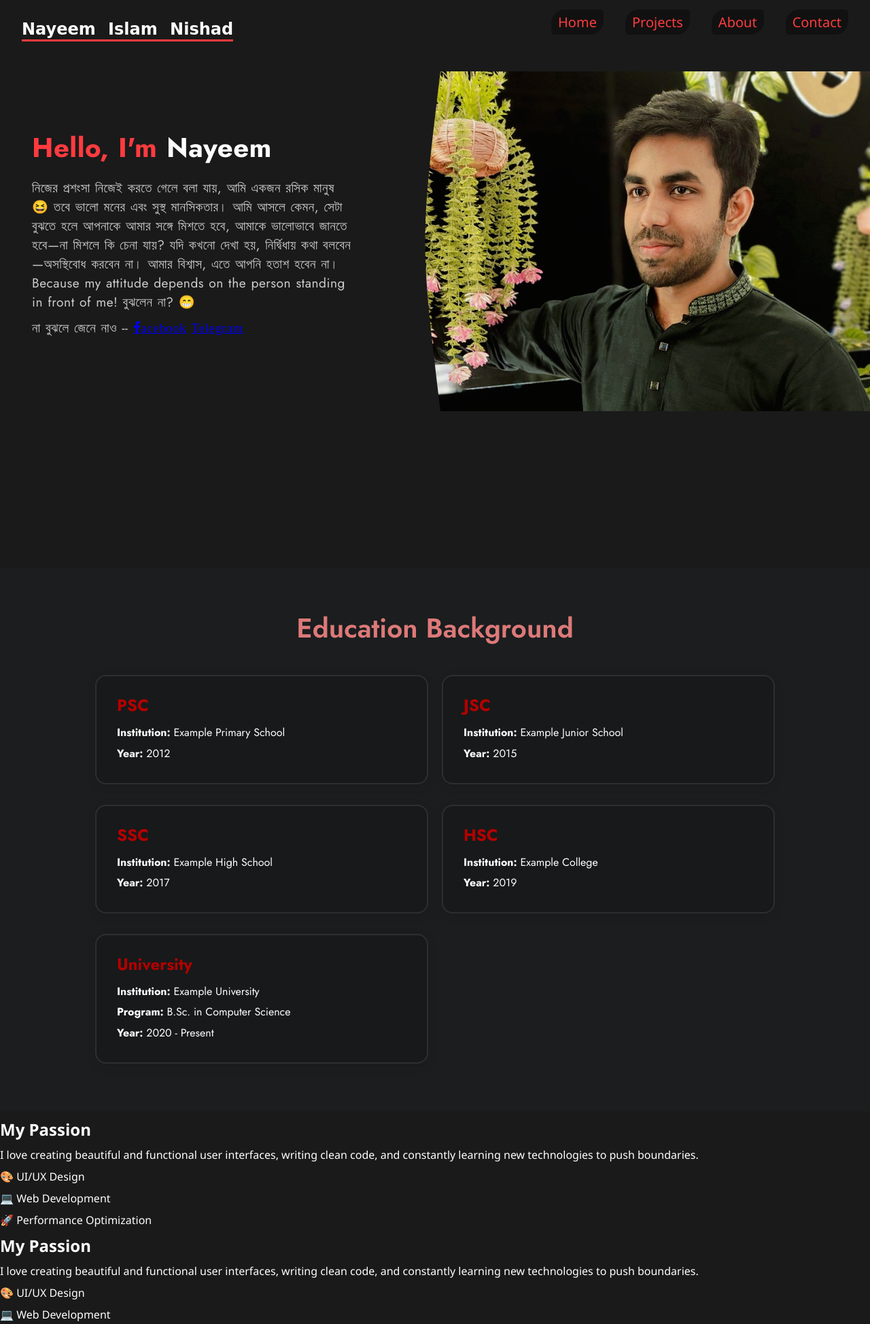
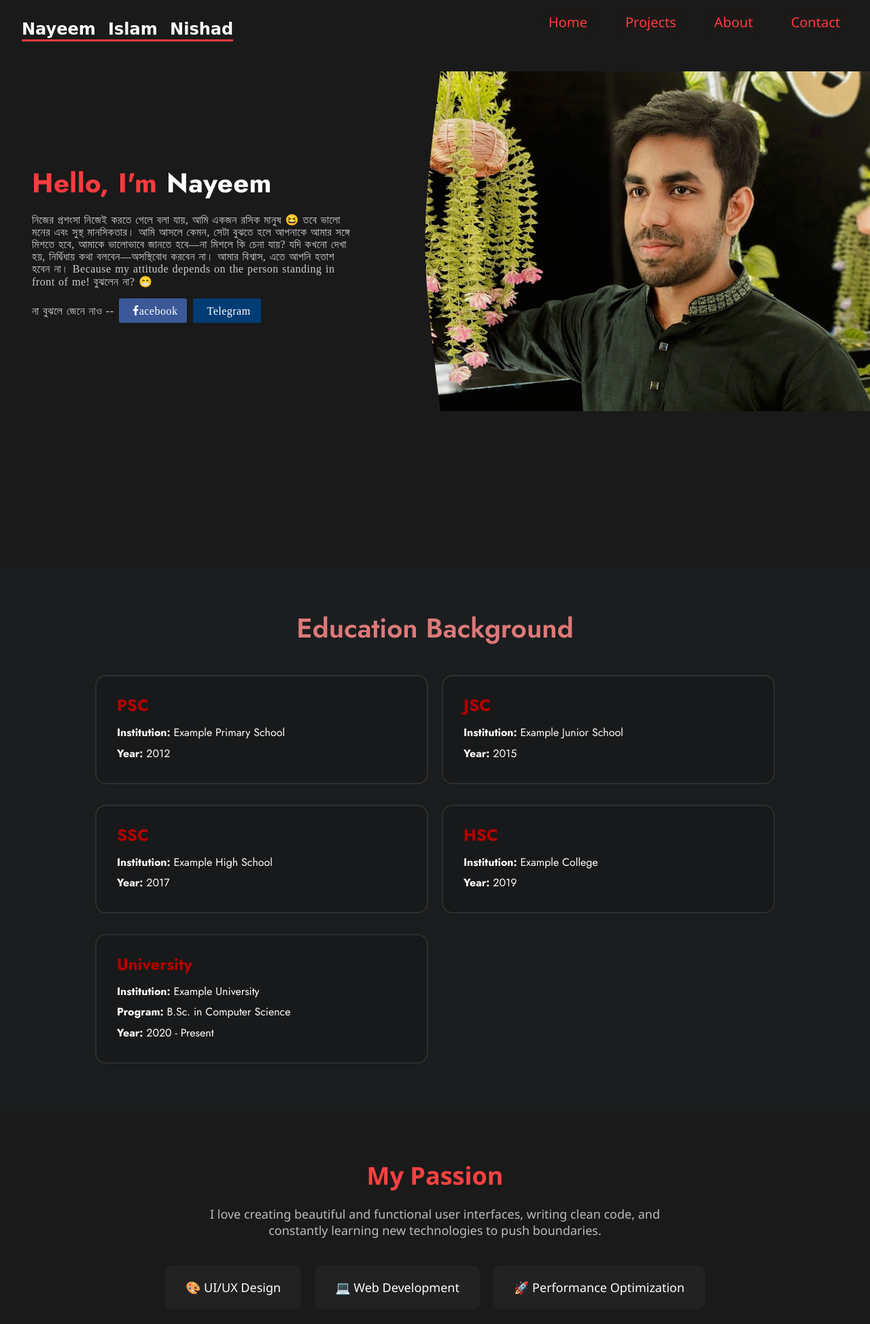
Before and after one commit to nayeemislamnishad/Nayeem, a plain HTML site: page index.html in a window 1280 px wide. Shown: the top 1948 px of the page at 68% size. Drawn offline with Linux system fonts and the light colour scheme; a web font is replaced by a local one.

Commit message:
Update style.css

```diff
--- a/style.css
+++ b/style.css
@@ -410,3 +410,114 @@ body {
       from { width: 0; }
       to { width: 100%; }
     }
+
+    .section {
+  padding: 60px 20px;
+  text-align: center;
+}
+
+.dark-bg {
+  background: #1a1a1a;
+}
+
+.darker-bg {
+  background: #0d0d0d;
+}
+
+.container {
+  max-width: 1200px;
+  margin: 0 auto;
+}
+
+.section-title {
+  font-size: 36px;
+  color: #ff4141;
+  margin-bottom: 20px;
+}
+
+.section-desc {
+  font-size: 18px;
+  color: #bbb;
+  margin-bottom: 40px;
+  max-width: 700px;
+  margin-left: auto;
+  margin-right: auto;
+}
+
+.passion-grid {
+  display: flex;
+  flex-wrap: wrap;
+  justify-content: center;
+  gap: 20px;
+}
+
+.passion-item {
+  background-color: #222;
+  padding: 20px 30px;
+  border-radius: 10px;
+  font-size: 18px;
+  transition: transform 0.3s ease;
+}
+
+.passion-item:hover {
+  transform: scale(1.05);
+  background-color: #333;
+}
+
+
+
+
+.left-panel h1 {
+   margin-top: 30px;
+}
+
+.left-panel p {
+
+    color: #ccc;
+    font-size: 16px;
+    font-family: 'Playwrite NO';
+}
+
+.fa {
+  padding: 10px 20px;
+  font-size: 25px;
+  width: 100px;
+  text-align: center;
+  text-decoration: none;
+  margin: 5px 2px;
+}
+
+.fa:hover {
+    opacity: 0.7;
+}
+
+.fa-facebook {
+  background: #3B5998;
+  color: white;
+
+  border-radius: 3px;
+}
+
+
+.tTelegram {
+  background: #003d75;
+  color: white;
+
+  border-radius: 3px;
+}
+
+
+.nav-links a {
+    text-decoration: none;
+    color: #ff3b3e;
+    font-weight: 500;
+    transition: color 0.3s;
+    font-size: 20px;
+    background: #ff3b3ed2;
+    border-radius: 20px 5px 20px 5px;
+    padding: 5px 10px;
+    border: 2px solid #0000000a;
+    /* opacity: 0.8; */
+    font-weight: 500;
+    background: rgb(28 25 25 / 98%);
+}
```
